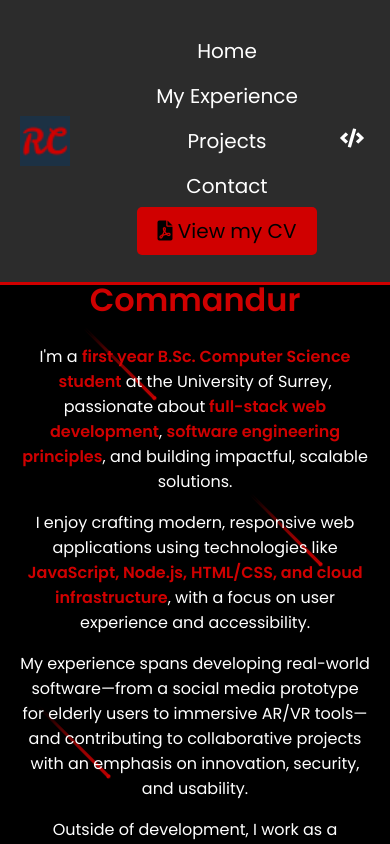
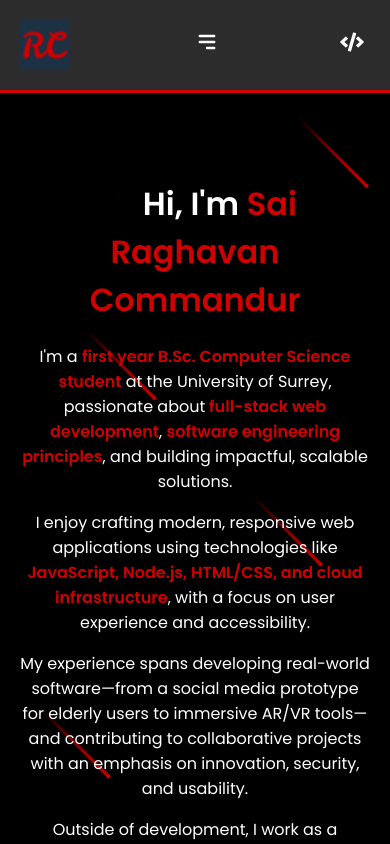
Before and after one commit to rxghavc/portfolio-website, a React (Create React App) app: page / in a window 390 px wide. Shown: the top 844 px of the page. Built offline with nearby package versions, Linux system fonts and the light colour scheme; the HTML template or start-up script is replaced by a standard one.

Commit message:
updated header to include hambuger menu on smaller screens and update smooth animation hover effects

```diff
--- a/src/components/Header.css
+++ b/src/components/Header.css
@@ -43,13 +43,30 @@ header {
     display: flex;
     justify-content: flex-start;
     gap: 30px;
+    transition: transform 0.3s ease-in-out;
   }
 
   .nav-links li a {
+    position: relative;
     color: white;
     text-decoration: none;
     font-size: 20px;
     transition: color 0.3s, transform 0.3s;
+  }
+
+  .nav-links li a:not(.download-cv-button)::after {
+    content: '';
+    position: absolute;
+    bottom: -5px;
+    left: 0;
+    width: 0;
+    height: 2px;
+    background-color: var(--light-primary);
+    transition: width 0.3s ease-in-out;
+  }
+
+  .nav-links li a:not(.download-cv-button):hover::after {
+    width: 100%;
   }
 
   .nav-links li a:hover {
@@ -60,6 +77,10 @@ header {
   body.dark-mode .nav-links li a:hover {
     color: var(--dark-primary);
     transform: translateY(10px);
+  }
+
+  body.dark-mode .nav-links li a::after {
+    background-color: var(--dark-primary);
   }
 
   #themeToggle {
@@ -112,13 +133,55 @@ header {
     color: black !important;
   }
 
+  /* Apply styles when the menu is open */
+  .menu-open .download-cv-button {
+    display: inline-block;
+    width: auto;
+    text-align: center;
+  }
+
+  /* Hamburger menu styles */
+  .menu-toggle {
+    display: none;
+    background: none;
+    border: none;
+    color: white;
+    font-size: 24px;
+    cursor: pointer;
+  }
+
+  .nav-links.open {
+    transform: translateX(0);
+  }
+
   @media (max-width: 768px) {
     .nav-links {
       flex-direction: column;
       gap: 15px;
     }
+
+    .menu-toggle {
+      display: block;
+    }
+
+    .nav-links {
+      position: absolute;
+      top: 100%;
+      right: 0;
+      background-color: #2c2c2c;
+      flex-direction: column;
+      align-items: flex-start;
+      gap: 15px;
+      padding: 20px;
+      transform: translateX(100%);
+      width: 200px;
+      box-shadow: 0 2px 5px rgba(0, 0, 0, 0.1);
+    }
+
+    .nav-links.open {
+      transform: translateX(0);
+    }
   }
-
 
 section {
   scroll-margin-top: 105px;
--- a/src/components/Header.js
+++ b/src/components/Header.js
@@ -1,12 +1,16 @@
 import React, { useState } from 'react';
 import './Header.css';
 import { FaCode, FaLaptopCode } from 'react-icons/fa';
+import { HiMenuAlt3, HiX } from 'react-icons/hi';
 
 const Header = ({ toggleTheme, isDarkMode }) => {
   const [activeLink, setActiveLink] = useState('home');
+  const [menuOpen, setMenuOpen] = useState(false);
 
-  const handleNavClick = (section) => {
+  const handleNavClick = (section, event) => {
+    event.preventDefault(); // Prevent default anchor behavior
     setActiveLink(section);
+    setMenuOpen(false); // Close menu on navigation
     const element = document.querySelector(`section#${section}`);
     const headerHeight = document.querySelector('header').offsetHeight;
     const elementPosition = element.getBoundingClientRect().top + window.pageYOffset - headerHeight;
@@ -25,16 +29,19 @@ const Header = ({ toggleTheme, isDarkMode }) => {
 
   return (
     <>
-      <header>
+      <header className={menuOpen ? 'menu-open' : ''}>
         <nav>
           <div className="logo" onClick={handleLogoClick} style={{ cursor: 'pointer' }}>
             <img src={logo} alt="TheSTEMTutorNetwork Logo" className="logo-image" />
           </div>
-          <ul className="nav-links">
-            <li><a href="#home" onClick={() => handleNavClick('home')} className={activeLink === 'home' ? 'active' : ''}>Home</a></li>
-            <li><a href="#services" onClick={() => handleNavClick('services')} className={activeLink === 'services' ? 'active' : ''}>My Experience</a></li>
-            <li><a href="#projects" onClick={() => handleNavClick('projects')} className={activeLink === 'projects' ? 'active' : ''}>Projects</a></li>
-            <li><a href="#contact" onClick={() => handleNavClick('contact')} className={activeLink === 'contact' ? 'active' : ''}>Contact</a></li>
+          <button className="menu-toggle" onClick={() => setMenuOpen(!menuOpen)}>
+            {menuOpen ? <HiX /> : <HiMenuAlt3 />}
+          </button>
+          <ul className={`nav-links ${menuOpen ? 'open' : ''}`}>
+            <li><a href="#home" onClick={(e) => handleNavClick('home', e)} className={activeLink === 'home' ? 'active' : ''}>Home</a></li>
+            <li><a href="#services" onClick={(e) => handleNavClick('services', e)} className={activeLink === 'services' ? 'active' : ''}>My Experience</a></li>
+            <li><a href="#projects" onClick={(e) => handleNavClick('projects', e)} className={activeLink === 'projects' ? 'active' : ''}>Projects</a></li>
+            <li><a href="#contact" onClick={(e) => handleNavClick('contact', e)} className={activeLink === 'contact' ? 'active' : ''}>Contact</a></li>
             <li>
               <a href="/CV" className="download-cv-button" download>
                 <i className="fas fa-file-pdf"></i> View my CV
```
